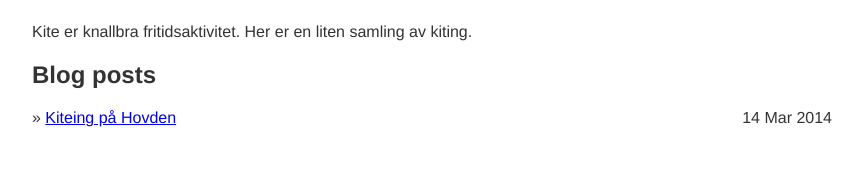
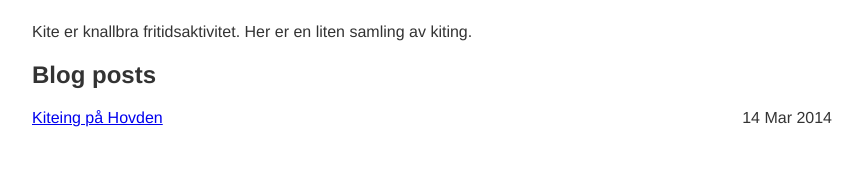
Before and after one commit to skytteren/skytteren.github.io, a Jekyll site: the page built from categories/kite.html, in a window 1280 px wide. Shown: the part 129-300 px from the top of the page, without its empty margins (208-1071 px from the left). Built offline with Jekyll 4.4.1, drawn with Linux system fonts in a browser that asks for light colours; nearby versions of some CDN libraries; Markdown is read by kramdown in place of the engine named in the settings.

Commit message:
Update kite.html

```diff
--- a/categories/kite.html
+++ b/categories/kite.html
@@ -11,6 +11,6 @@ title: Kite
 
 <ul class="posts">
   {% for post in site.categories.kite %}
-    <li><span class="date">{{ post.date | date_to_string }}</span> &raquo; <a href="{{ post.url }}">{{ post.title }}</a></li>
+    <li><span class="date">{{ post.date | date_to_string }}</span> <a href="{{ post.url }}">{{ post.title }}</a></li>
   {% endfor %}
 </ul>
```
